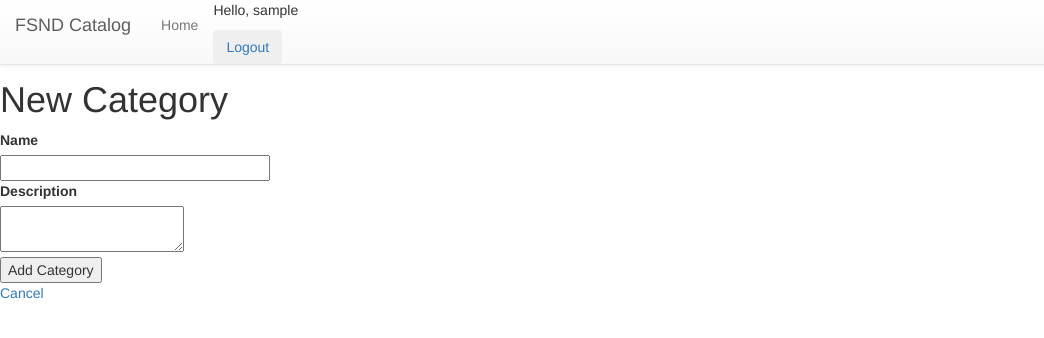
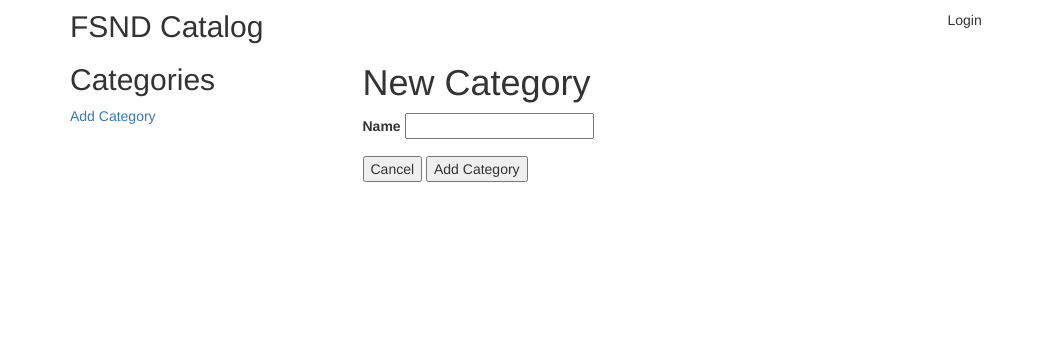
Before and after one commit to junclemente/catalog_project, a Flask app: page /add_category in a window 1280 px wide. Shown: the top 338 px of the page, without its empty margins (0-1044 px from the left). Run offline with Flask 2, Linux system fonts and the light colour scheme; the visitor is signed in with stand-in values (Sample User, id 1); data that the repository does not hold is empty; some libraries are stand-ins or nearby versions.

Commit message:
refactor Update HTML with Bootstrap

```diff
--- a/app/forms.py
+++ b/app/forms.py
@@ -12,12 +12,11 @@ class LoginForm(FlaskForm):
 
 class CategoryForm(FlaskForm):
     name = StringField('Name', validators=[DataRequired()])
-    description = TextAreaField('Description')
     submit = SubmitField('Add Category')
 
 
 class CategoryEditForm(CategoryForm):
-    submit = SubmitField('Update Category Information')
+    submit = SubmitField('Update')
 
 
 class ItemForm(FlaskForm):
--- a/app/static/css/styles.css
+++ b/app/static/css/styles.css
@@ -1,4 +1,4 @@
 /* Styles */
 body {
-    padding-top: 60px;
+    padding-top: 10px;
 }
--- a/app/templates/add_category.html
+++ b/app/templates/add_category.html
@@ -5,13 +5,11 @@
 <h1>New Category</h1>
     <form action="{{ url_for('add_category') }}" method="post">
         {{ form.csrf_token }}
-        {{ form.name.label }}<br>
-        {{ form.name(size=30) }}<br>
-        {{ form.description.label }}<br>
-        {{ form.description(size=100) }}<br>
-        {{ form.submit }}<br>
+        <div class="form-group">
+            {{ form.name.label }}
+            {{ form.name }}
+        </div>
+        <button type="button" onclick="location.href='{{ url_for('index') }}'; return false">Cancel</button>
+        {{ form.submit }}
     </form>
-
-    <a href="{{ url_for('index') }}">Cancel</a>
-
 {% endblock %}
--- a/app/templates/base.html
+++ b/app/templates/base.html
@@ -11,30 +11,51 @@
 
     <link rel="shortcut icon" href="{{ url_for('static', filename='img/favicon.ico') }}" type="image/x-con">
     <link rel="icon" href="{{ url_for('static', filename='img/favicon.ico') }}"" type="image/x-con">
-    {# Link required for Bootstrap #}
+    {# Bootstrap CDN Links #}
     <link rel="stylesheet" href="https://maxcdn.bootstrapcdn.com/bootstrap/3.3.7/css/bootstrap.min.css" integrity="sha384-BVYiiSIFeK1dGmJRAkycuHAHRg32OmUcww7on3RYdg4Va+PmSTsz/K68vbdEjh4u" crossorigin="anonymous">
-
-    <!-- <link rel="stylesheet" href="https://maxcdn.bootstrapcdn.com/bootstrap/4.0.0/css/bootstrap.min.css" integrity="sha384-Gn5384xqQ1aoWXA+058RXPxPg6fy4IWvTNh0E263XmFcJlSAwiGgFAW/dAiS6JXm" crossorigin="anonymous"> -->
     <!-- Optional theme -->
     <link rel="stylesheet" href="https://maxcdn.bootstrapcdn.com/bootstrap/3.3.7/css/bootstrap-theme.min.css" integrity="sha384-rHyoN1iRsVXV4nD0JutlnGaslCJuC7uwjduW9SVrLvRYooPp2bWYgmgJQIXwl/Sp" crossorigin="anonymous">
+    {# End Bootstrap Links #}
     {% endblock %}
     <link rel="stylesheet" href="{{ url_for('static', filename='css/styles.css') }}">
 </head>
 
 <body>
     <header>
+            {#
         <nav>
             {% include "navbar.html" %}
         </nav>
+            #}
     </header>
-    {% include "error_flash.html" %}
-    {% block content %}{% endblock %}
+    <div class="container">
+        <div class="row">
+            <div class="col-md-4">
+                <span class="h2">FSND Catalog</span>
+            </div>
+            <div class="col-md-3 col-md-offset-5">
+                <span class="text-right">Login</span>
+            </div>
+        </div><!-- /.row -->
+            {% include "error_flash.html" %}
+            <div class="row">
+                <div class="col-sm-3">
+                    <h2>Categories</h2>
+                    <a href="{{ url_for('add_category') }}">Add Category</a>
+                    <ul>
+                        {% for c in categories %}
+                        <li><a href="{{ url_for('category_list', cat_id=c.id) }}">{{ c.name }}</a></li>
+                        {% endfor %}
+                    </ul>
+                </div>
+                <div class="col-sm-9">
+                    {% block content %}{% endblock %}
+                </div>
+            </div><!-- /.row -->
 
     {# The following links are required for Bootstrap #}
     <!-- Latest compiled and minified JavaScript -->
     <script src="https://maxcdn.bootstrapcdn.com/bootstrap/3.3.7/js/bootstrap.min.js" integrity="sha384-Tc5IQib027qvyjSMfHjOMaLkfuWVxZxUPnCJA7l2mCWNIpG9mGCD8wGNIcPD7Txa" crossorigin="anonymous"></script>
-    <!-- <script src="https://code.jquery.com/jquery-3.2.1.slim.min.js" integrity="sha384-KJ3o2DKtIkvYIK3UENzmM7KCkRr/rE9/Qpg6aAZGJwFDMVNA/GpGFF93hXpG5KkN" crossorigin="anonymous"></script>
-    <script src="https://cdnjs.cloudflare.com/ajax/libs/popper.js/1.12.9/umd/popper.min.js" integrity="sha384-ApNbgh9B+Y1QKtv3Rn7W3mgPxhU9K/ScQsAP7hUibX39j7fakFPskvXusvfa0b4Q" crossorigin="anonymous"></script>
-    <script src="https://maxcdn.bootstrapcdn.com/bootstrap/4.0.0/js/bootstrap.min.js" integrity="sha384-JZR6Spejh4U02d8jOt6vLEHfe/JQGiRRSQQxSfFWpi1MquVdAyjUar5+76PVCmYl" crossorigin="anonymous"></script> -->
+
 </body>
 </html>
--- a/app/templates/delete_category.html
+++ b/app/templates/delete_category.html
@@ -15,8 +15,8 @@
     <p>Click the 'Confirm' button below to confirm delete.</p>
     <form action="{{ url_for('delete_category', cat_id=category.id ) }}" method="post">
         {{ form.csrf_token }}
+        <button type="button" onclick="location.href='{{ url_for('category_list', cat_id=category.id) }}'; return false">Cancel</button>
         {{ form.submit }}
     </form>
-    <a href="{{ url_for('category_list', cat_id=category.id) }}">Cancel / Return to {{ category.name }}</a>
 
 {% endblock %}
--- a/app/templates/navbar.html
+++ b/app/templates/navbar.html
@@ -9,14 +9,16 @@
             {% if 'username' not in session %}
                 <form class="navbar-form navbar-right">
                     <!-- <li class="nav-item"> -->
-                    <a class="nav-link my-sm-0 my-2" href="{{ url_for('login') }}">
-                        <button class="btn btn-outline-success" type="button">Login</button>
+                    <a href="{{ url_for('login') }}">
+                        <!-- <button class="btn btn-success" type="button">Login</button> -->
+                        Login
                     </a>
                     <!-- </li> -->
             {% else %}
                     <p>Hello, {{ session.username }}</p>
                         <a class="navlink" href="{{ url_for('logout') }}">
-                            <button class="btn btn-outline-danger" type="button">Logout</button>
+                            <!-- <button class="btn btn-outline-danger" type="button">Logout</button> -->
+                            Logout
                         </a>
                     </li>
                 </form>
--- a/app/views.py
+++ b/app/views.py
@@ -19,32 +19,38 @@ session = DBSession()
 @app.route('/')
 @app.route('/index')
 def index():
-    category = session.query(Category).all()
-    items = session.query(Item).order_by(Item.id.desc()).all()
-    return render_template('index.html', category=category, items=items)
+    categories = session.query(Category).all()
+    items = session.query(Item).order_by(Item.id.desc()).limit(10).all()
+    return render_template('index.html', categories=categories, items=items)
 
 
 @app.route('/category_list/<int:cat_id>')
 def category_list(cat_id):
+    categories = session.query(Category).all()
     category = session.query(Category).filter_by(id=cat_id).one()
+    print categories
+    print category
     items = session.query(Item).filter_by(category_id=cat_id).all()
-    return render_template('category_list.html', category=category,
+    return render_template('category_list.html',
+                           categories=categories,
+                           category=category,
                            items=items)
 
 
 @app.route('/add_category', methods=['GET', 'POST'])
 def add_category():
     form = CategoryForm()
+    categories = session.query(Category).all()
     if form.validate_on_submit():
         name = form.name.data
-        description = form.description.data
-        new_category = Category(name=name,
-                                description=description)
+        # description = form.description.data
+        new_category = Category(name=name)
         session.add(new_category)
         session.commit()
         flash('New Category Added')
         return redirect(url_for('category_list', cat_id=new_category.id))
-    return render_template('add_category.html', form=form)
+    return render_template('add_category.html', categories=categories,
+                           form=form)
 
 
 @app.route('/delete_category/<int:cat_id>', methods=['GET', 'POST'])
@@ -69,38 +75,45 @@ def delete_category(cat_id):
 @app.route('/edit_category/<int:cat_id>', methods=['GET', 'POST'])
 def edit_category(cat_id):
     form = CategoryEditForm()
+    categories = session.query(Category).all()
     category = session.query(Category).filter_by(id=cat_id).one()
     if form.validate_on_submit():
         category.name = form.name.data
-        category.description = form.description.data
         flash('Category has been edited successfully.')
         return redirect(url_for('category_list', cat_id=category.id))
     if request.method == 'GET':
         form.name.data = category.name
-        form.description.data = category.description
-    return render_template('edit_category.html', category=category, form=form)
+    return render_template('edit_category.html', categories=categories,
+                           category=category, form=form)
 
 
 @app.route('/item/<int:item_id>')
 def item(item_id):
+    categories = session.query(Category).all()
     item = session.query(Item).filter_by(id=item_id).first()
-    return render_template('item.html', item=item)
+    return render_template('item.html', categories=categories, item=item)
 
 
 @app.route('/add_item/<int:cat_id>', methods=['GET', 'POST'])
 def add_item(cat_id):
-    # form = ItemAddForm()
     form = ItemForm()
+    categories = session.query(Category).all()
     category = session.query(Category).filter_by(id=cat_id).first()
+    if request.method == 'post':
+        flash('POST message')
     if form.validate_on_submit():
         new_item = Item(name=form.name.data,
-                        description=form.description.data,
-                        category_id=cat_id)
+                        description=form.description.data or "No description",
+                        category_id=category.id)
+        print new_item
         session.add(new_item)
         session.commit()
         flash('Item added successfully.')
         return redirect(url_for('category_list', cat_id=category.id))
-    return render_template('add_item.html', category=category, form=form)
+    else:
+        flash("Form input error")
+    return render_template('add_item.html', categories=categories,
+                           category=category, form=form)
 
 
 @app.route('/edit_item/<int:item_id>', methods=['GET', 'POST'])
```
Also changed, not shown: app/templates/add_item.html (+12 -8 lines), app/templates/category_list.html (+12 -6 lines), app/templates/edit_category.html (+5 -7 lines), app/templates/edit_item.html (+13 -7 lines), app/templates/index.html (+0 -16 lines), app/templates/item.html (+3 -4 lines).
